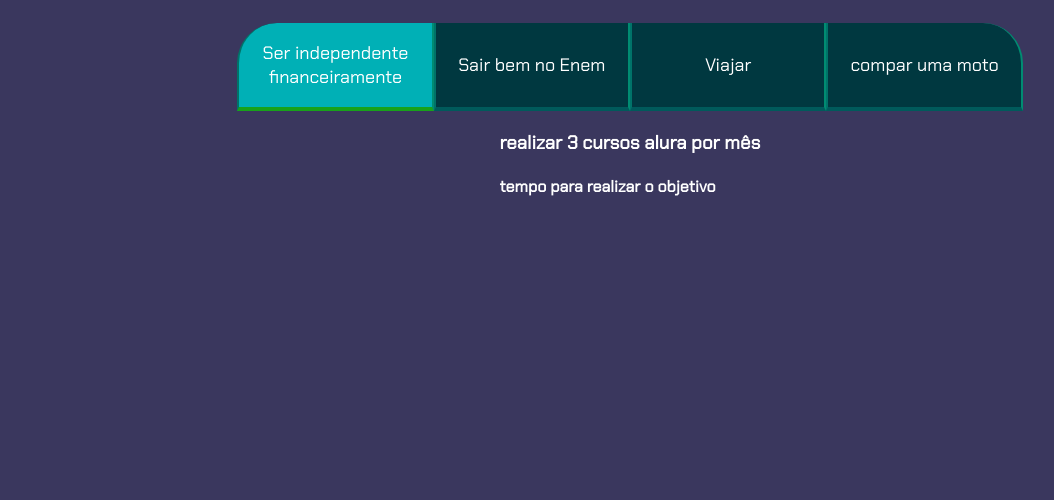
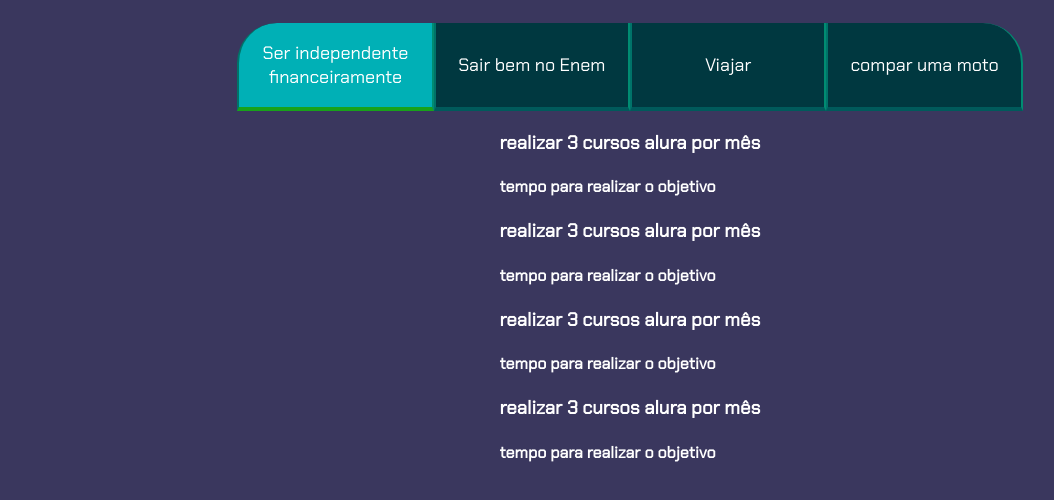
Before and after one commit to GustavoAvila646/AV1-3rao, a plain HTML site: page index.html in a window 1280 px wide. Shown: the part 80-580 px from the top of the page, without its empty margins (10-1064 px from the left). Drawn offline with Linux system fonts and the light colour scheme; a script that the page names is missing.

Commit message:
Update index.html
.

```diff
--- a/index.html
+++ b/index.html
@@ -15,10 +15,24 @@
             <button class="botao">Viajar</button>
             <button class="botao">compar uma moto</button>
         </div>
-        <div class="abas-textos">
+ <div class="abas-textos">
+    <div class="aba-conteudo">
             <h3 class="aba-conteudo-titulo-principal">realizar 3 cursos alura por mês</h3>
             <h4 class="aba-conteudo-titulo-secundario">tempo para realizar o objetivo</h4>
-        </div>
+    </div>
+    <div class="aba-conteudo">
+            <h3 class="aba-conteudo-titulo-principal">realizar 3 cursos alura por mês</h3>
+            <h4 class="aba-conteudo-titulo-secundario">tempo para realizar o objetivo</h4>
+    </div>
+    <div class="aba-conteudo">
+            <h3 class="aba-conteudo-titulo-principal">realizar 3 cursos alura por mês</h3>
+            <h4 class="aba-conteudo-titulo-secundario">tempo para realizar o objetivo</h4>
+    </div>
+    <div class="aba-conteudo">
+            <h3 class="aba-conteudo-titulo-principal">realizar 3 cursos alura por mês</h3>
+            <h4 class="aba-conteudo-titulo-secundario">tempo para realizar o objetivo</h4>
+    </div>
+ </div>
     </section>
 
 <script src="main.js"></script>
```
